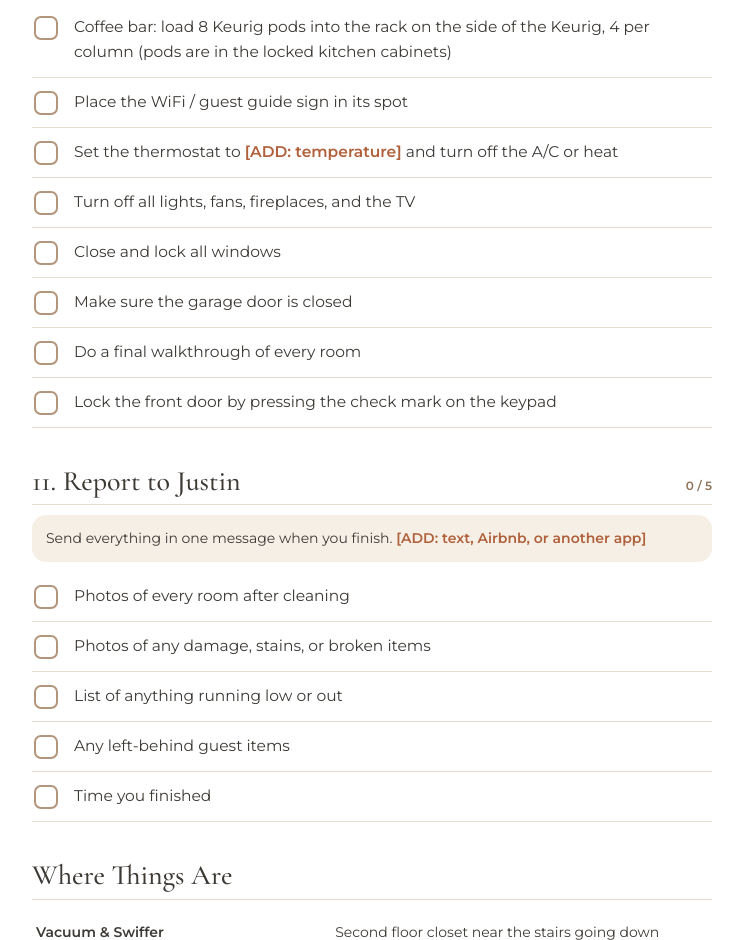
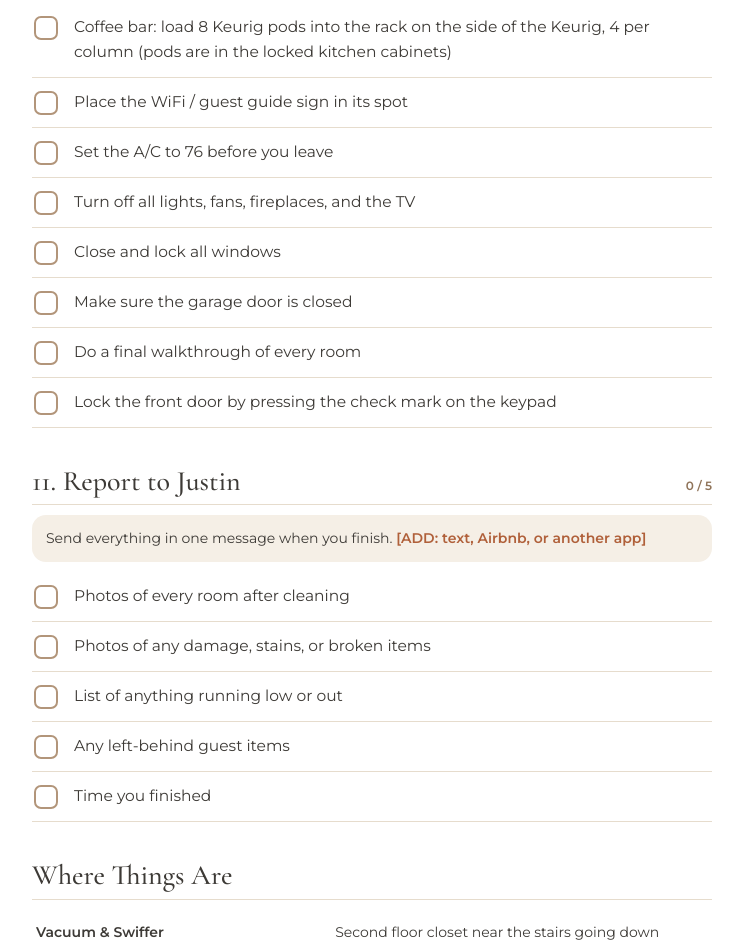
Before and after one commit to goldenhillguide/goldenhillguide.github.io, a plain HTML site: page cleaners/index.html in a window 1280 px wide. Shown: the part 9901-10841 px from the top of the page, without its empty margins (268-1011 px from the left). Drawn offline with nearby package versions, Linux system fonts and the light colour scheme.

Commit message:
Cleaner guide: set A/C to 76 at checkout
Co-Authored-By: Claude Opus 5.5 <noreply@anthropic.com>
Claude-Session: https://claude.ai/code/session_01TvT8iKr4dTzkEDMhM2WXM5

```diff
--- a/cleaners/index.html
+++ b/cleaners/index.html
@@ -191,7 +191,7 @@ const GUIDE=[
  {id:'reset',title:'10. Final Reset',icon:'sparkles',items:[
   'Coffee bar: load 8 Keurig pods into the rack on the side of the Keurig, 4 per column (pods are in the locked kitchen cabinets)',
   'Place the WiFi / guest guide sign in its spot',
-  'Set the thermostat to [ADD: temperature] and turn off the A/C or heat',
+  'Set the A/C to 76 before you leave',
   'Turn off all lights, fans, fireplaces, and the TV',
   'Close and lock all windows',
   'Make sure the garage door is closed',
```
